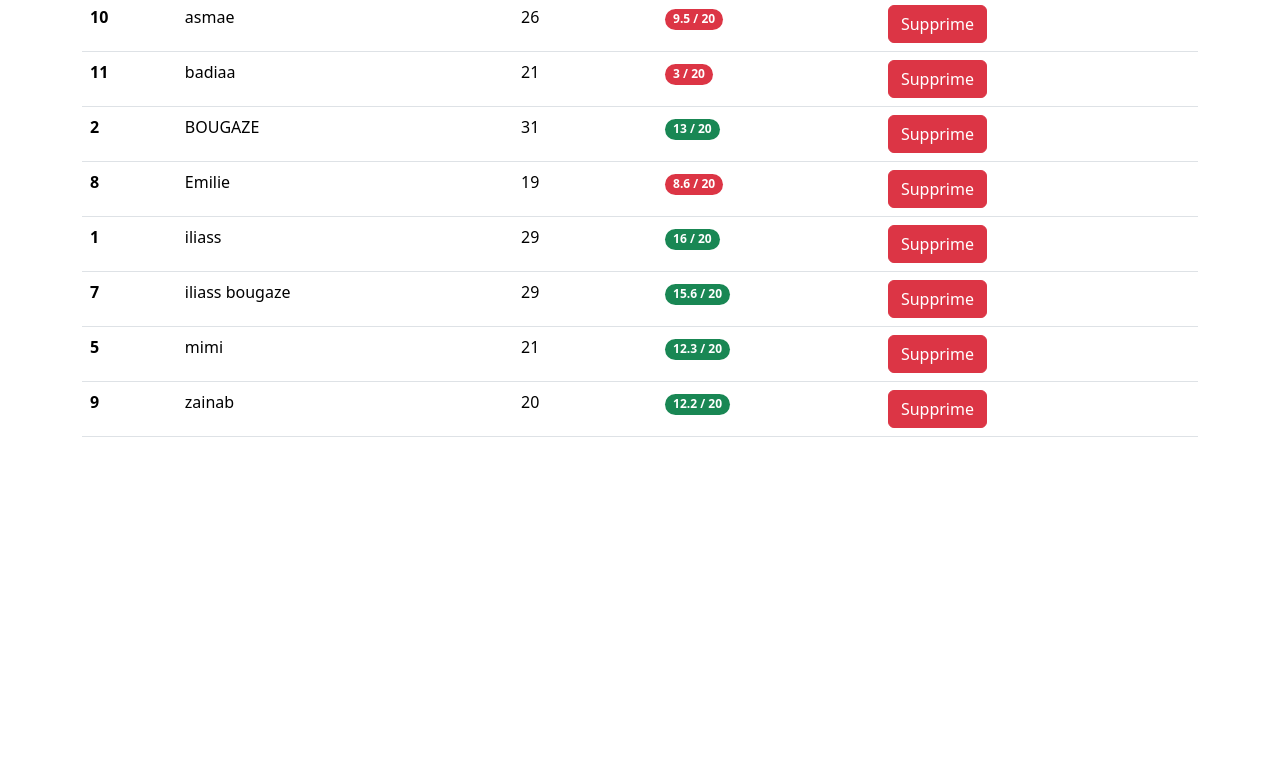
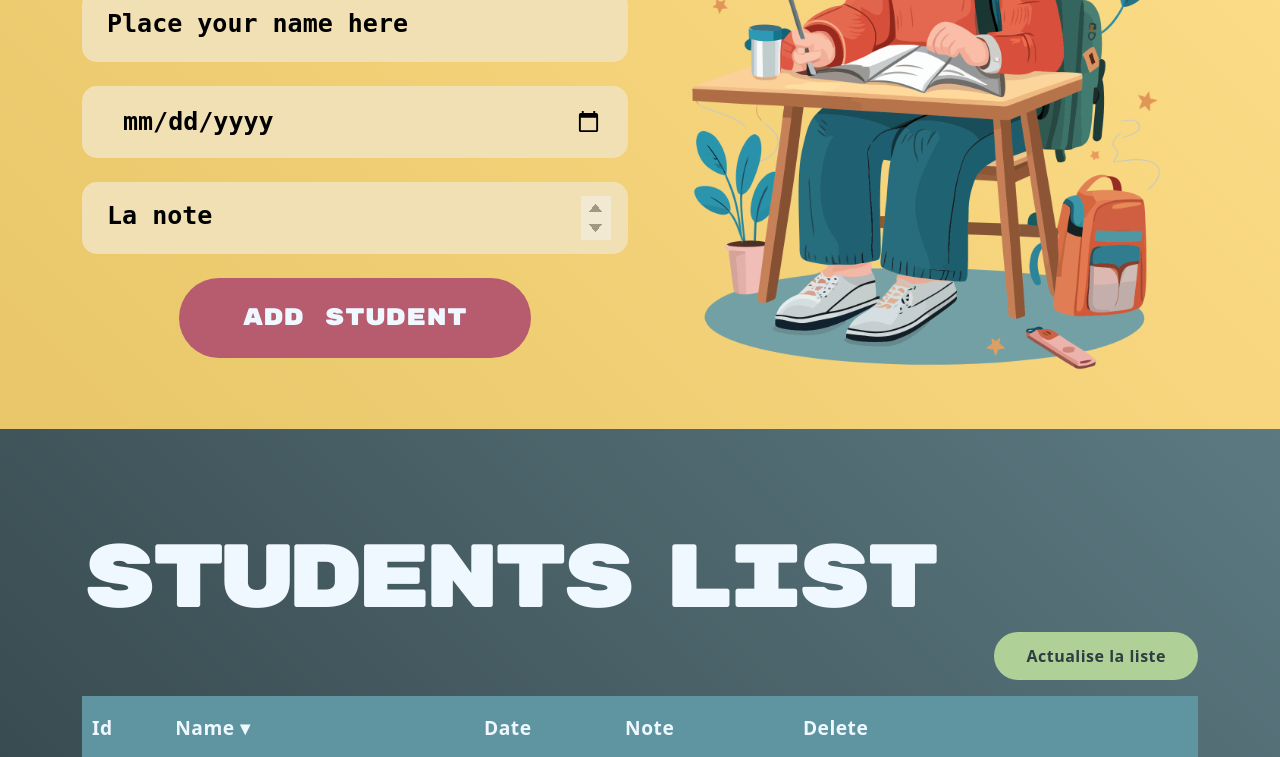
Before and after one commit to iliassbou/Ecmascript--first-project, a website with bundled scripts: page index.html in a window 1280 px wide. Shown: the part 305-1062 px from the top of the page. Before the commit the page ends 800 px from the top, so only its background shows below. Built offline with nearby package versions, Linux system fonts and the light colour scheme; data requests are answered from the project's data file.

Commit message:
Updating new style

```diff
--- a/Css/style.css
+++ b/Css/style.css
@@ -0,0 +1,220 @@
+@import url('https://fonts.googleapis.com/css2?family=Rubik+Mono+One&display=swap');
+
+/*---------- background color ----------*/
+
+body .student-form {
+    background: rgb(232,198,105);
+    background: linear-gradient(45deg, rgba(232,198,105,1) 0%, rgba(255,223,139,1) 100%);
+}
+
+body .student-list{
+    background: rgb(45,61,65);
+    background: linear-gradient(45deg, rgba(45,61,65,1) 0%, rgba(92,121,129,1) 100%);
+}
+
+
+/*------------- Form Style -------------*/
+
+.form-title {
+    font-family: "Rubik Mono One", monospace;
+    font-weight: 400;
+    font-style: normal;
+    font-size: 7vw;
+    word-spacing: -4vw;
+    letter-spacing: -0.5vw;
+}
+
+#app .student-form .form-group input {
+    border-radius: 15px;
+    height: 4.5rem;
+    padding-left: 25px;
+    padding-right: 25px;
+    border: none;
+    background-color: #f1e0b3;
+}
+
+#app .student-form .form-group input::placeholder {
+    font-size: 25px;
+    font-family: "monospace", roboto;
+    font-weight: bolder;
+    color: black;
+}
+
+#app .student-form .form-group input::-webkit-datetime-edit {
+     padding: 1em;
+    }
+
+#app .student-form .form-group input::-webkit-datetime-edit-fields-wrapper {
+    color: black;
+    font-size: 25px;
+    font-family: "monospace", roboto;
+    font-weight: bolder;
+}
+
+#app .student-form .form-group input::-webkit-calendar-picker-indicator {
+    color: black;
+    font-size: 25px;
+    font-weight: bolder;
+}
+
+#app .student-form .form-group input::-webkit-inner-spin-button {
+    transform: scale(2);
+    opacity: 0.5;
+    cursor: pointer;
+}
+
+#app .student-form .form-group#btn-add .btn{
+    background-color: #b75b6f !important;
+    border: none;
+    border-radius: 50px;
+    font-family: "Rubik Mono One", monospace;
+    font-weight: 200;
+    font-size: 1.5rem;
+    font-style: normal;
+    color: aliceblue;
+    height: 5rem;
+    padding-left: 4rem !important;
+    padding-right: 4rem !important;
+    align-content: center;
+}
+
+#app .student-form .student-illustration img{
+    object-fit: cover;
+    width: 100%;
+}
+
+
+
+
+/*------------- Students List Style -------------*/
+
+.table-responsive .list-title {
+    font-family: "Rubik Mono One", monospace;
+    font-weight: 400;
+    font-style: normal;
+    font-size: 7vw;
+    color: aliceblue;
+    word-spacing: -3vw;
+    letter-spacing: -0.6vw;
+}
+
+.table-responsive .title button {
+    color: #2d3d41;
+    background-color: #AFD198;
+    border: none;
+    border-radius: 30px;
+    height: 3rem;
+    padding-left:  2rem;
+    padding-right: 2rem ;
+    font-size: 1rem;
+    font-weight: 900;
+    letter-spacing: 0.5px;
+    font-style: normal;
+}
+
+.table-responsive .title button:hover {
+    color: aliceblue;
+    background-color: #6a8a54;
+}
+
+.table-responsive .title button:active {
+    color: aliceblue !important;
+    background-color: #6a8a54 !important;
+}
+
+section.table-responsive {
+    padding-top: 5rem;
+    padding-bottom: 5rem;
+}
+
+section.student-list .table tr.table-primary th {
+    border: 2px solid #5e95a0;
+    background-color: #5e95a0;
+    padding-top: 1rem;
+    padding-bottom: 1rem;
+    color: aliceblue;
+    font-size: 1.2rem;
+    text-transform: capitalize;
+    letter-spacing: 0.5px;
+}
+
+section.student-list .table tbody tr td{
+    border: 2px solid #5e95a0;
+    background-color: transparent;
+    color: aliceblue;
+}
+
+section.student-list .table tbody tr td .delete{
+    border: 2px solid #ff7878;
+    padding-left: 2rem;
+    padding-right: 2rem;
+    background-color: transparent;
+    color: #ff7878;
+    font-size: 1rem;
+    font-weight: bold;
+    font-family: "monospace", sans-serif;
+}
+
+section.student-list .table tbody tr td .delete:hover{
+    background-color: #ff7878;
+    color: aliceblue;
+}
+
+/*------------- Responsive -----------*/
+
+@media screen and (max-width: 480px) {
+
+    /*------------- Form Style -------------*/
+
+    .form-title {
+        font-size: 17vw;
+        word-spacing: -8vw;
+        letter-spacing: -1.5vw;
+    }
+
+    #app .student-form .form-group#btn-add .btn{
+        font-size: 1.3rem;
+        width: 100%;
+        padding-left: 3rem !important;
+        padding-right: 3rem !important;
+        align-content: center;
+        text-align: center;
+    }
+
+
+    #app .student-form .form-group input::placeholder,
+    #app .student-form .form-group input::-webkit-calendar-picker-indicator,
+    #app .student-form .form-group input::-webkit-datetime-edit-fields-wrapper {
+        font-size: 18px;
+    }
+
+
+    /*------------- Students List Style -------------*/
+
+    .table-responsive .list-title {
+        font-size: 13vw;
+        word-spacing: -7vw;
+        letter-spacing: -.7vw;
+    }
+
+    section.table-responsive {
+        padding-top: 3rem;
+        padding-bottom: 3rem;
+    }
+
+    section.student-list .table tbody tr td .delete {
+        padding-left: 0.6rem;
+        padding-right: 0.6rem;
+        padding-bottom: 0rem;
+        padding-top: 0rem;
+        font-size: 1.3rem;
+        font-weight: 400;
+    }
+
+    section.student-list .table tr.table-primary th {
+        padding-top: 0.5rem;
+        padding-bottom: 0.5rem;
+        font-size: 0.9rem;
+    }
+
+}
--- a/Js/Script.js
+++ b/Js/Script.js
@@ -41,11 +41,11 @@ const displayEtudiants = async function () {
             } = data
             const etudiant = new Etudiant(name, date, note)
             return `<tr>
-                        <th scope="row">${id}</th>
+                        <td scope="row">${id}</td>
                         <td>${etudiant.name}</td>
                         <td>${etudiant.getAge()}</td>
                         <td><span class="badge rounded-pill ${etudiant.siAdmitted()? 'text-bg-success':'text-bg-danger'}">${etudiant.note} / ${Etudiant.MAX_NOTE}</span></td>
-                        <td><button type="button" class="btn btn-danger delete" data-id="${id}">Supprime</button></td>
+                        <td><button type="button" class="btn btn-danger delete" data-id="${id}"><span class="d-none d-md-inline">Supprime</span> 🗑</button></td>
                     </tr>`
         })
     })
@@ -106,14 +106,6 @@ window.toggleDirection = () => {
     renderEtudiants()
 }
 
-
-
-// window.renderSort = (column) => {
-//     if(filterBySetting.column === column){
-//         return `<span>${(filterBySetting.desc)?'▾':'▴'}</span>`
-//     }
-// }
-
 const init = function () {
     const refreshBody = document.querySelector('#refresh')
     const AddBtn = document.querySelector('#btn-add')
--- a/db.json
+++ b/db.json
@@ -19,34 +19,28 @@
       "id": 5
     },
     {
-      "name": "iliass bougaze",
-      "date": "1995-03-19",
-      "note": 15.6,
-      "id": 7
-    },
-    {
-      "name": "Emilie",
-      "date": "2005-08-26",
-      "note": 8.6,
-      "id": 8
-    },
-    {
       "name": "zainab",
       "date": "2004-04-03",
       "note": 12.2,
       "id": 9
     },
     {
-      "name": "asmae",
-      "date": "1998-07-08",
-      "note": 9.5,
-      "id": 10
-    },
-    {
       "name": "badiaa",
       "date": "2003-02-02",
       "note": 3,
       "id": 11
+    },
+    {
+      "name": "test number one",
+      "date": "1999-02-03",
+      "note": 12.3,
+      "id": 12
+    },
+    {
+      "name": "iliass bougaze",
+      "date": "2004-03-02",
+      "note": 2.5,
+      "id": 13
     }
   ]
 }
--- a/index.html
+++ b/index.html
@@ -11,35 +11,42 @@
 </head>
 
 <body>
-    <div class="container">
         <div id="app">
-            <section class="my-4">
-                <h2>Formulaire pour ajoute les Etudiants</h2>
-                <form>
-                    <div class="row">
-                        <div class="col form-group">
-                            <label for="name" class="form-label">Name</label>
+            <section class="student-form">
+                <div class="py-4 container">
+                    <form class="mt-5 row">
+                        <div class="col-md-6 col-sm-12">
+                            <h1 class="form-title">Add <span class="new-title" style="color:#b75b6f;">new</span></br> student</h1>
+                            <div class="col form-group mb-4">
+                                <!-- <label for="name" class="form-label">Name</label> -->
                                 <input type="text" class="form-control" placeholder="Place your name here" id="name">
                             </div>
-                        <div class="col form-group">
-                            <label for="date" class="form-label">Date</label>
+                            <div class="col form-group mb-4">
+                                <!-- <label for="date" class="form-label">Date</label> -->
                                 <input type="date" class="form-control" placeholder="date de naissance" id="date">
                             </div>
-                        <div class="col form-group">
-                            <label for="note" class="form-label">Note</label>
+                            <div class="col form-group mb-4">
+                                <!-- <label for="note" class="form-label">Note</label> -->
                                 <input type="number" max="20" min="0" step="0.1" class="form-control" placeholder="La note"
                                     id="note">
                             </div>
-                        <div class="col form-group py-4 text-center" id="btn-add">
-                            <div class="btn btn-sm btn-success px-5">Ajouter</div>
+                            <div class="col form-group text-center" id="btn-add">
+                                <div class="btn btn-sm btn-success">ADD Student</div>
                             </div>
                         </div>
+                        <div class="col-md-6 col-sm-12 student-illustration">
+                            <img src="Images/Student-img.png" alt="">
+                        </div>
                     </form>
+                </div>
             </section>
-            <div class="table-responsive">
-                <div class="d-flex justify-content-between py-3">
-                    <h1>La liste des Etudiants</h1>
+            <section class="table-responsive student-list">
+                <div class="container">
+                    <div class="py-3 title">
+                        <h1 class="list-title mb-0">students list</h1>
+                        <div class="text-end">
                             <button type="button" class="btn btn-primary btn-sm" id="refresh">Actualise la liste</button>
+                        </div>
                     </div>
                     <table class="table">
                         <thead>
@@ -55,7 +62,7 @@
                         </tbody>
                     </table>
                 </div>
-        </div>
+            </section>
     </div>
 </body>
 
```
Also changed, not shown: Images/78YM3JQhSq-0caZ56Iq77g.webp (added), Images/Student-img.png (added), 1 other file. Lines whose indentation alone changed are shown as unchanged.
